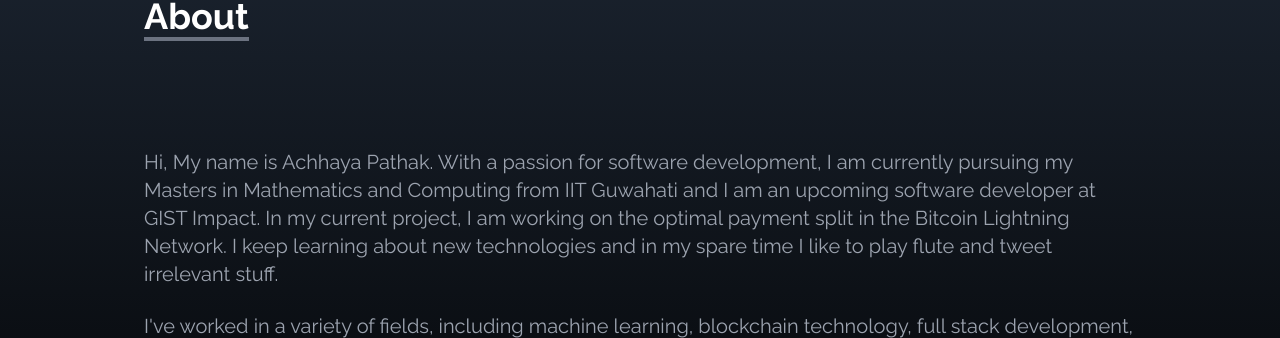
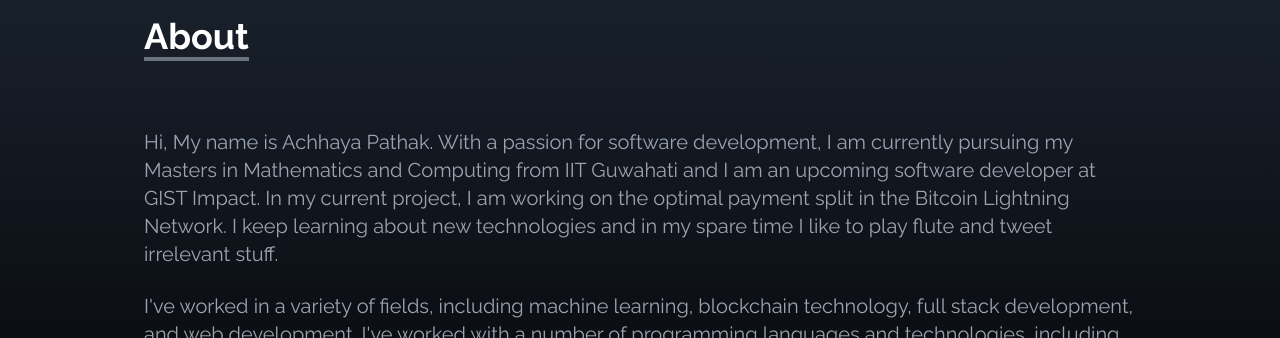
Before and after one commit to achhayapathak/Portfolio_Old, a React (Create React App) app: page / in a window 1280 px wide. Shown: the part 976-1314 px from the top of the page. Built offline with nearby package versions, Linux system fonts and the light colour scheme.

Commit message:
fixed overflow error

```diff
--- a/src/components/About.jsx
+++ b/src/components/About.jsx
@@ -13,7 +13,7 @@ const About = () => {
           </p>
         </div>
 
-        <p className="text-xl mt-20 text-gray-400">
+        <p className="text-xl mt-10 text-gray-400">
         Hi, My name is Achhaya Pathak. With a passion for software development, I am currently pursuing my Masters in Mathematics and Computing from IIT Guwahati and I am an upcoming software developer at GIST Impact. In my current project, I am working on the optimal payment split in the Bitcoin Lightning Network. I keep learning about new technologies and in my spare time I like to play flute and tweet irrelevant stuff.
         </p>
 
```
